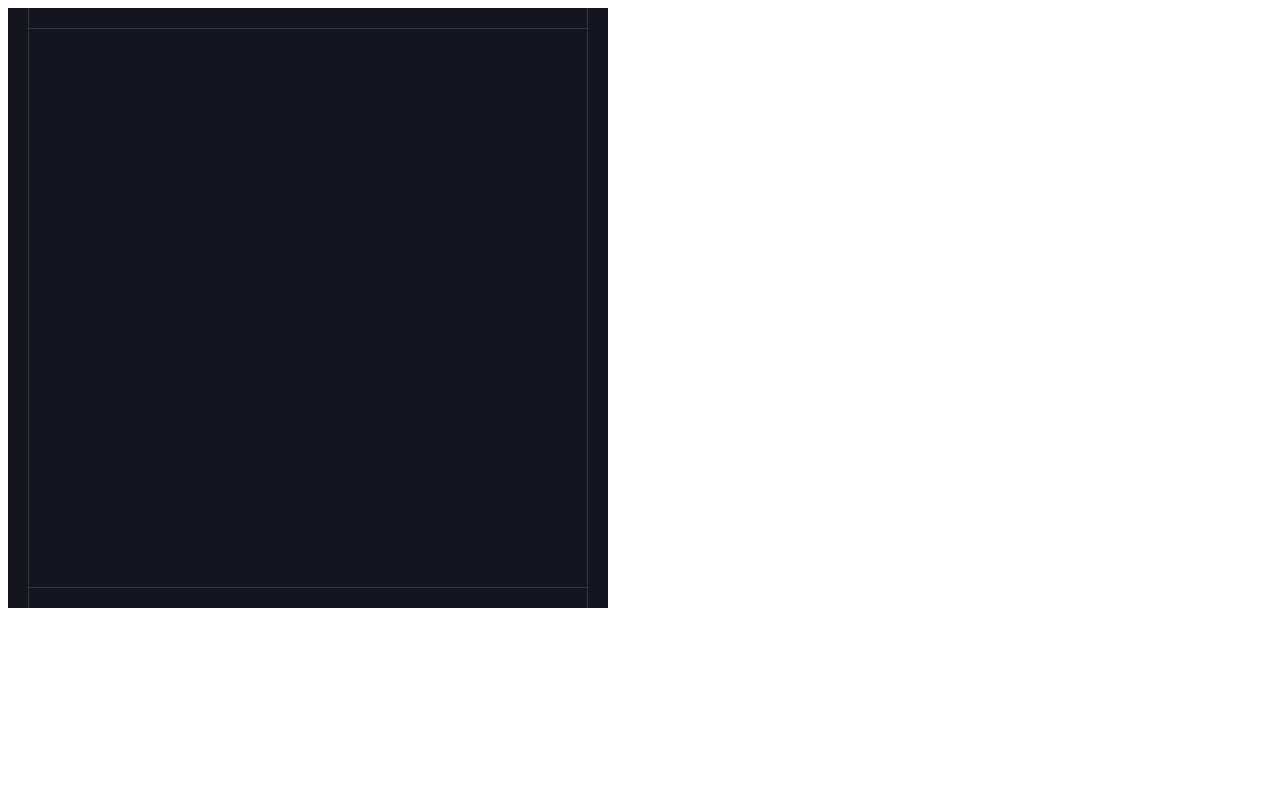
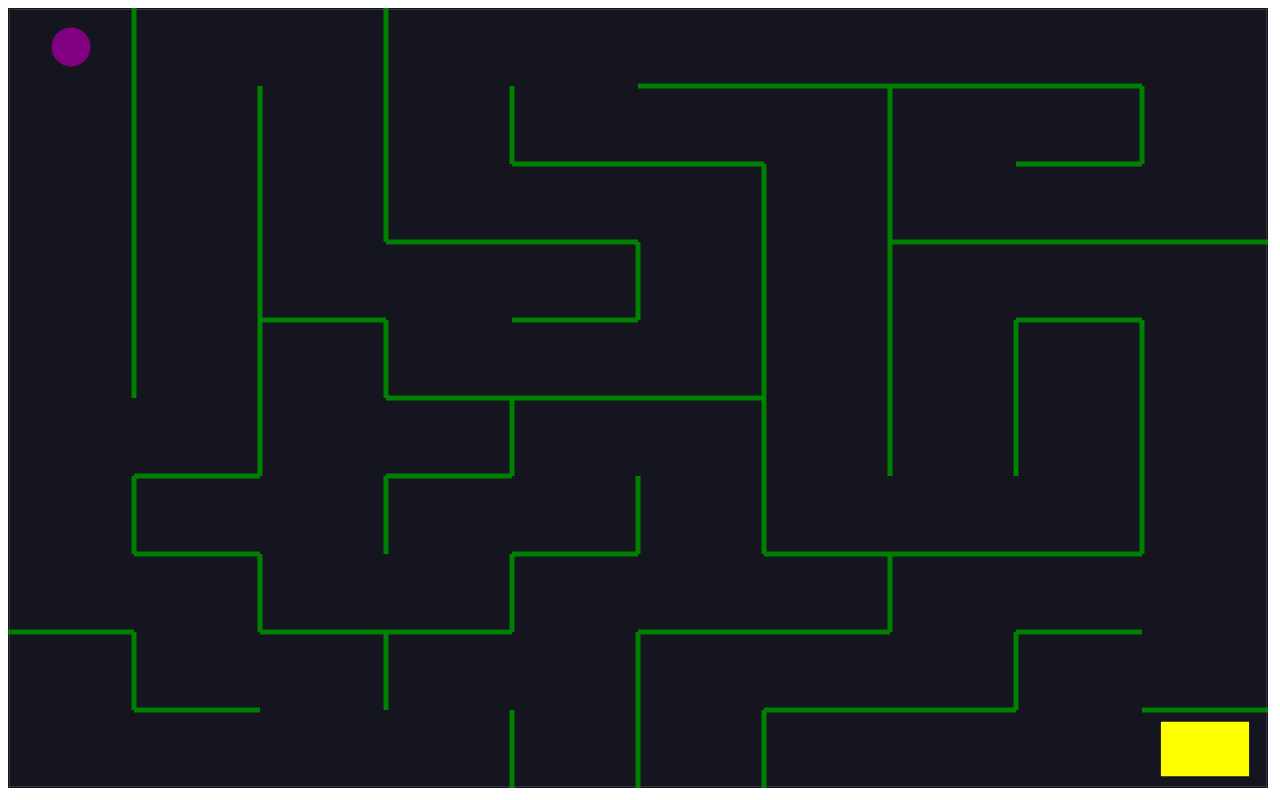
Before and after one commit to JTKarlsson/maze, a plain HTML site: page index.html in a window 1280 px wide. Drawn offline with nearby package versions, Linux system fonts and the light colour scheme.

Commit message:
maze is ready to play!

```diff
--- a/index.html
+++ b/index.html
@@ -5,8 +5,12 @@
     <meta name="viewport" content="width=device-width, initial-scale=1.0">
     <title>Maze</title>
     <script src="https://cdnjs.cloudflare.com/ajax/libs/matter-js/0.14.2/matter.min.js"></script>
+    <link rel="stylesheet" href="style.css">
 </head>
 <body>
+    <div class="winner hidden">
+        <h1>You Win!</h1>
+    </div>
     <script src="index.js"></script>
 </body>
 </html>
--- a/index.js
+++ b/index.js
@@ -1,10 +1,15 @@
-const { Engine, Render, Runner, World, Bodies } = Matter;
+const { Engine, Render, Runner, World, Bodies, Body, Events } = Matter;
 
-const cells = 3;
-const height = 600;
-const width = 600;
+const cellsHorizontal = 10;
+const cellsVertical = 10;
+const height = window.innerHeight-20;
+const width = window.innerWidth-20;
+
+const unitLengthX = width / cellsHorizontal;
+const unitLengthY = height / cellsVertical;
 
 const engine = Engine.create();
+engine.world.gravity.y = 0;
 const { world } = engine;
 const render = Render.create({
     element: document.body,
@@ -22,16 +27,16 @@ Runner.run(Runner.create(), engine);
 
 //Walls
 const walls = [
-    Bodies.rectangle(width / 2, 0, width, 40, {
+    Bodies.rectangle(width / 2, 0, width, 2, {
         isStatic: true
     }),
-    Bodies.rectangle(width / 2, height, width, 40, {
+    Bodies.rectangle(width / 2, height, width, 2, {
         isStatic: true
     }),
-    Bodies.rectangle(0, height / 2, 40, height, {
+    Bodies.rectangle(0, height / 2, 2, height, {
         isStatic: true
     }),
-    Bodies.rectangle(width, height / 2, 40, height, {
+    Bodies.rectangle(width, height / 2, 2, height, {
         isStatic: true
     })
 ];
@@ -39,17 +44,192 @@ World.add(world, walls);
 
 //Maze generation
 
-const grid = Array(cells)
+const shuffle = (arr) => {
+    let counter = arr.length;
+
+    while (counter > 0) {
+        const index = Math.floor(Math.random() * counter);
+        counter--;
+
+        const temp = arr[counter];
+        arr[counter] = arr[index];
+        arr[index] = temp;
+    }
+    return arr;
+};
+
+const grid = Array(cellsVertical)
     .fill(null)
-    .map(() => Array(cells).fill(false));
+    .map(() => Array(cellsHorizontal).fill(false));
 
-const verticals = Array(cells)
+const verticals = Array(cellsVertical)
     .fill(null)
-    .map(() => Array(cells - 1).fill(false));
+    .map(() => Array(cellsHorizontal - 1).fill(false));
 
-const horizontals = Array(cells - 1)
+const horizontals = Array(cellsVertical - 1)
     .fill(null)
-    .map(() => Array(cells).fill(false));
+    .map(() => Array(cellsHorizontal).fill(false));
 
+const startRow = Math.floor(Math.random() * cellsVertical);
+const startColumn = Math.floor(Math.random() * cellsHorizontal);
 
-console.log(grid);
+const stepThoughtCell = (row, column) => {
+    if (grid[row][column]) {
+        return;
+    }
+
+    grid[row][column] = true;
+
+    const neighbors = shuffle([
+        [row - 1, column, 'up'],
+        [row, column + 1, 'right'],
+        [row + 1, column, 'down'],
+        [row, column - 1, 'left']
+    ]);
+
+    for (let neighbor of neighbors) {
+        const [nextRow, nextColum, direction] = neighbor;
+
+        if (nextRow < 0 || nextRow >= cellsVertical || nextColum < 0 || nextColum >= cellsHorizontal) {
+            continue;
+        }
+
+        if (grid[nextRow][nextColum]) {
+            continue;
+        }
+
+        if (direction === 'left') {
+            verticals[row][column - 1] = true;
+        }
+        else if (direction === 'right') {
+            verticals[row][column] = true;
+        }
+        else if (direction === 'up') {
+            horizontals[row - 1][column] = true;
+        }
+        else if (direction === 'down') {
+            horizontals[row][column] = true;
+        }
+
+        stepThoughtCell(nextRow, nextColum)
+    }
+
+};
+
+stepThoughtCell(startRow, startColumn);
+
+horizontals.forEach((row, rowIndex) => {
+    row.forEach((open, columnIndex) => {
+        if (open) {
+            return;
+        }
+
+        const wall = Bodies.rectangle(
+            columnIndex * unitLengthX + unitLengthX / 2,
+            rowIndex * unitLengthY + unitLengthY,
+            unitLengthX,
+            5,
+            {
+                label: 'wall',
+                isStatic: true,
+                render: {
+                    fillStyle: "green"
+                }
+            }
+        );
+        World.add(world, wall);
+    });
+});
+
+verticals.forEach((row, rowIndex) => {
+    row.forEach((open, columnIndex) => {
+        if (open) {
+            return;
+        }
+
+        const wall = Bodies.rectangle(
+            columnIndex * unitLengthX + unitLengthX,
+            rowIndex * unitLengthY + unitLengthY / 2,
+            5,
+            unitLengthY,
+            {
+                label: 'wall',
+                isStatic: true,
+                render: {
+                    fillStyle: "green"
+                }
+            }
+        );
+        World.add(world, wall);
+    });
+});
+
+// Goal
+const goal = Bodies.rectangle(
+    width - unitLengthX / 2,
+    height - unitLengthY / 2,
+    unitLengthX * .7,
+    unitLengthY * .7,
+    {
+        label: 'goal',
+        isStatic: true,
+        render: {
+            fillStyle: "yellow"
+        }
+    }
+
+);
+
+World.add(world, goal);
+
+//Ball
+const ballRadius = Math.min(unitLengthX, unitLengthY) / 4;
+const ball = Bodies.circle(
+    unitLengthX / 2,
+    unitLengthY / 2,
+    ballRadius,
+    {
+        label: 'ball',
+        render: {
+            fillStyle: "purple"
+        }
+    }
+
+);
+World.add(world, ball);
+
+document.addEventListener('keydown', event => {
+
+    const { x, y } = ball.velocity;
+
+    if (event.keyCode === 87) {
+        Body.setVelocity(ball, { x, y: y - 5 });
+    }
+    if (event.keyCode === 68) {
+        Body.setVelocity(ball, { x: x + 5, y });
+    }
+    if (event.keyCode === 83) {
+        Body.setVelocity(ball, { x, y: y + 5 });
+    }
+    if (event.keyCode === 65) {
+        Body.setVelocity(ball, { x: x - 5, y });
+    }
+});
+
+// Win condition
+
+Events.on(engine, 'collisionStart', event => {
+    event.pairs.forEach((collision) => {
+        const labels = ['ball', 'goal'];
+
+        if (labels.includes(collision.bodyA.label) && labels.includes(collision.bodyB.label)) {
+            document.querySelector('.winner').classList.remove('hidden');
+            world.gravity.y = 1;
+            world.bodies.forEach(body => {
+                if (body.label === 'wall') {
+                    Body.setStatic(body, false);
+                }
+            });
+        }
+    });
+});
--- /dev/null
+++ b/style.css
@@ -0,0 +1,18 @@
+h1{
+    color: white;
+    font-size: 10rem;
+}
+
+.winner{
+    display: flex;
+    justify-content: center;
+    align-items: center;
+    position: absolute;
+    z-index: 1;
+    height: 100vh;
+    width: 100vw;
+}
+
+.hidden{
+    display: none !important;
+}
```
